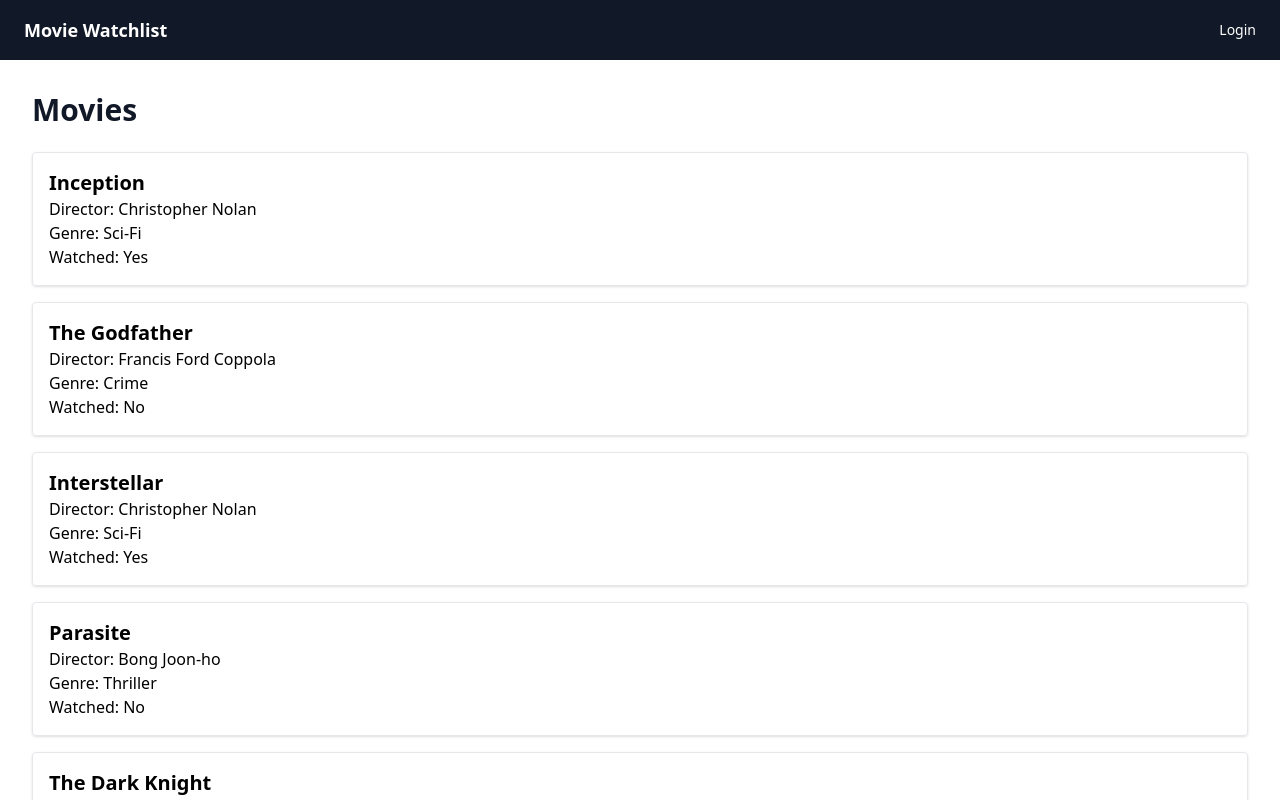
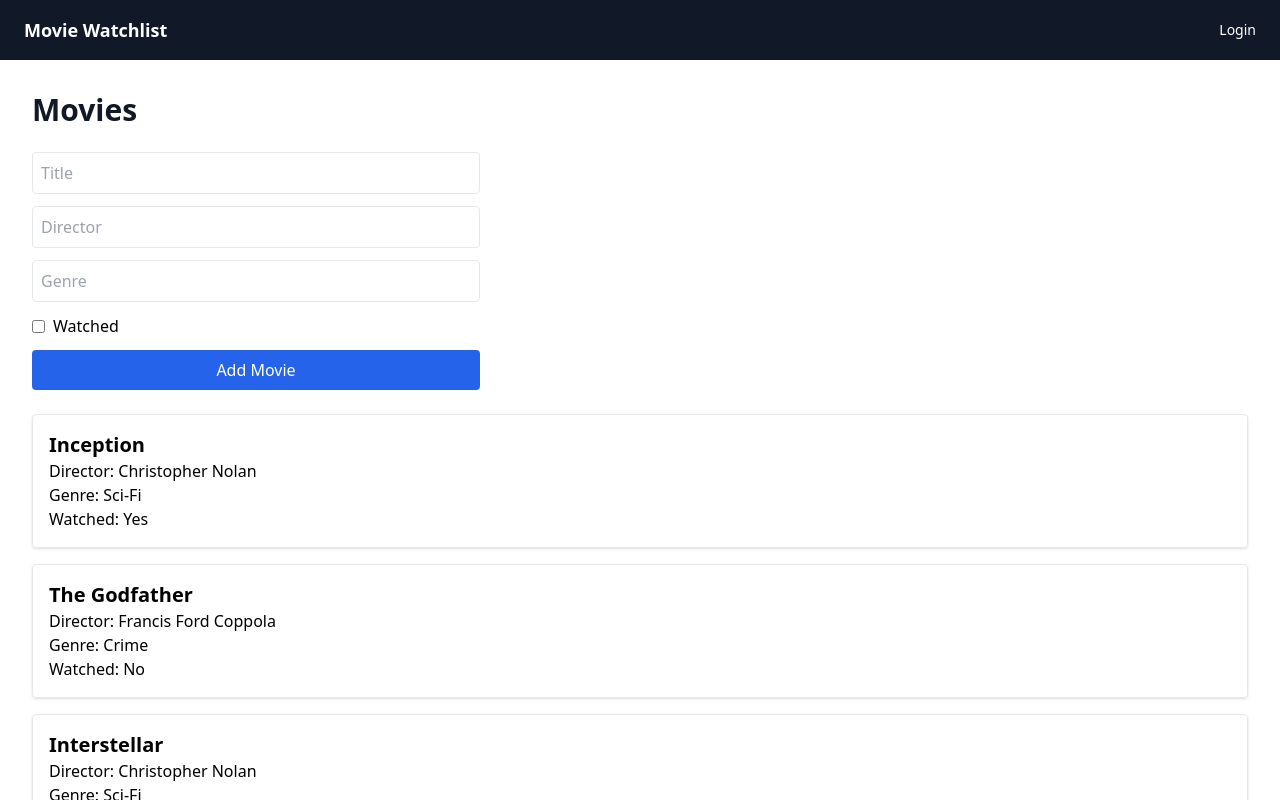
Before and after one commit to Rexhije/movie-watchlist-132818, a React (Vite) app: page /movies in a window 1280 px wide. Shown: the top 800 px of the page. Built offline with nearby package versions, Linux system fonts and the light colour scheme.

Commit message:
Implemented Create

```diff
--- a/src/pages/MoviesPage.jsx
+++ b/src/pages/MoviesPage.jsx
@@ -3,10 +3,104 @@
 
 function MoviesPage() {
     const [movieList, setMovieList] = useState(movies)
+    const [form, setForm] = useState({
+        title: '',
+        director: '',
+        genre: '',
+        watched: false
+    })
+    const [message, setMessage] = useState('')
+
+    const handleChange = (e) => {
+        const { name, value, type, checked } = e.target
+
+        setForm({
+            ...form,
+            [name]: type === 'checkbox' ? checked : value
+        })
+    }
+
+    const handleSubmit = (e) => {
+        e.preventDefault()
+
+        if (!form.title.trim()) {
+            setMessage('Title is required')
+            return
+        }
+
+        if (!form.director.trim()) {
+            setMessage('Director is required')
+            return
+        }
+
+        const newMovie = {
+            id: Date.now(),
+            title: form.title,
+            director: form.director,
+            genre: form.genre,
+            watched: form.watched
+        }
+
+        setMovieList(prevMovies => [...prevMovies, newMovie])
+
+        setForm({
+            title: '',
+            director: '',
+            genre: '',
+            watched: false
+        })
+
+        setMessage('')
+    }
 
     return (
         <div className="p-8">
             <h1 className="text-3xl font-bold text-gray-900 mb-6">Movies</h1>
+
+            <form onSubmit={handleSubmit} className="mb-6 grid gap-3 max-w-md">
+                <input
+                    name="title"
+                    type="text"
+                    placeholder="Title"
+                    value={form.title}
+                    onChange={handleChange}
+                    className="border p-2 rounded"
+                />
+
+                <input
+                    name="director"
+                    type="text"
+                    placeholder="Director"
+                    value={form.director}
+                    onChange={handleChange}
+                    className="border p-2 rounded"
+                />
+
+                <input
+                    name="genre"
+                    type="text"
+                    placeholder="Genre"
+                    value={form.genre}
+                    onChange={handleChange}
+                    className="border p-2 rounded"
+                />
+
+                <label className="flex gap-2 items-center">
+                    <input
+                        name="watched"
+                        type="checkbox"
+                        checked={form.watched}
+                        onChange={handleChange}
+                    />
+                    Watched
+                </label>
+
+                <button className="bg-blue-600 text-white px-4 py-2 rounded hover:bg-blue-700">
+                    Add Movie
+                </button>
+
+                {message && <p className="text-red-600">{message}</p>}
+            </form>
 
             <div className="grid gap-4">
                 {movieList.map(movie => (
```
